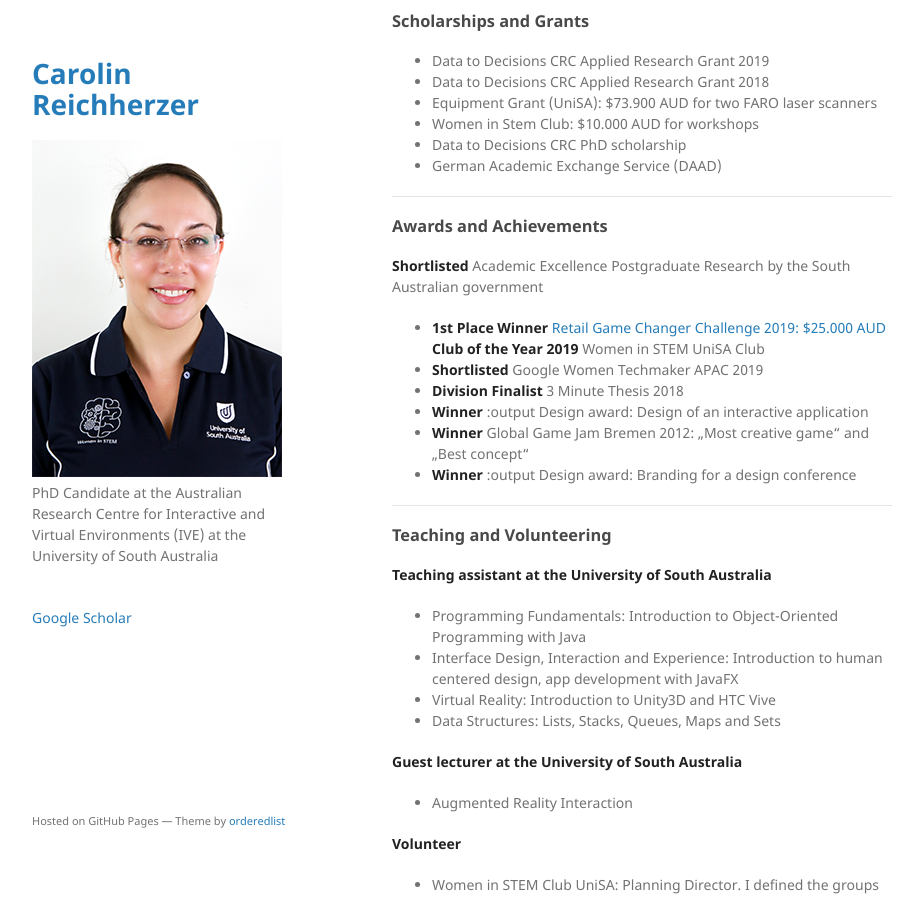
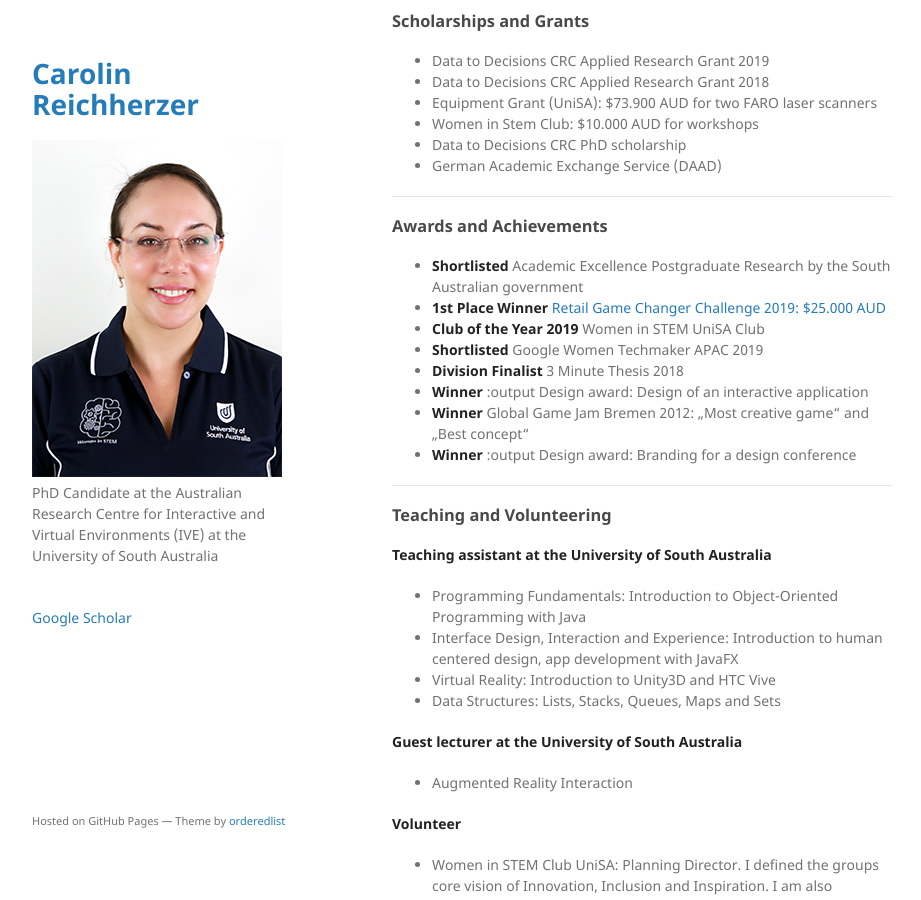
Before and after one commit to kiwicarolin/kiwicarolin.github.io, a Jekyll site: the page built from index.md, in a window 1280 px wide and 900 px high, scrolled down 2059 px. Shown: the whole window, without its empty margins (178-1099 px from the left). Built offline with Jekyll 4.4.1, drawn with Linux system fonts in a browser that asks for light colours; our own code applies the rules of GitHub Pages for plain Markdown files.

Commit message:
Fix achievement list

```diff
--- a/index.md
+++ b/index.md
@@ -66,9 +66,9 @@ Mark Billinghurst, Alaeddin Nassani, and **Carolin Reichherzer**. 2014. Social p
 ***
 
 ### Awards and Achievements
-**Shortlisted** Academic Excellence Postgraduate Research by the South Australian government
+* **Shortlisted** Academic Excellence Postgraduate Research by the South Australian government
 * **1st Place Winner** [Retail Game Changer Challenge 2019: $25.000 AUD](http://w3.unisa.edu.au/alumni/alumninews/2019/issue7/STORY_6.html)
-**Club of the Year 2019** Women in STEM UniSA Club
+* **Club of the Year 2019** Women in STEM UniSA Club
 * **Shortlisted** Google Women Techmaker APAC 2019
 * **Division Finalist** 3 Minute Thesis 2018
 * **Winner** :output Design award: Design of an interactive application
```
